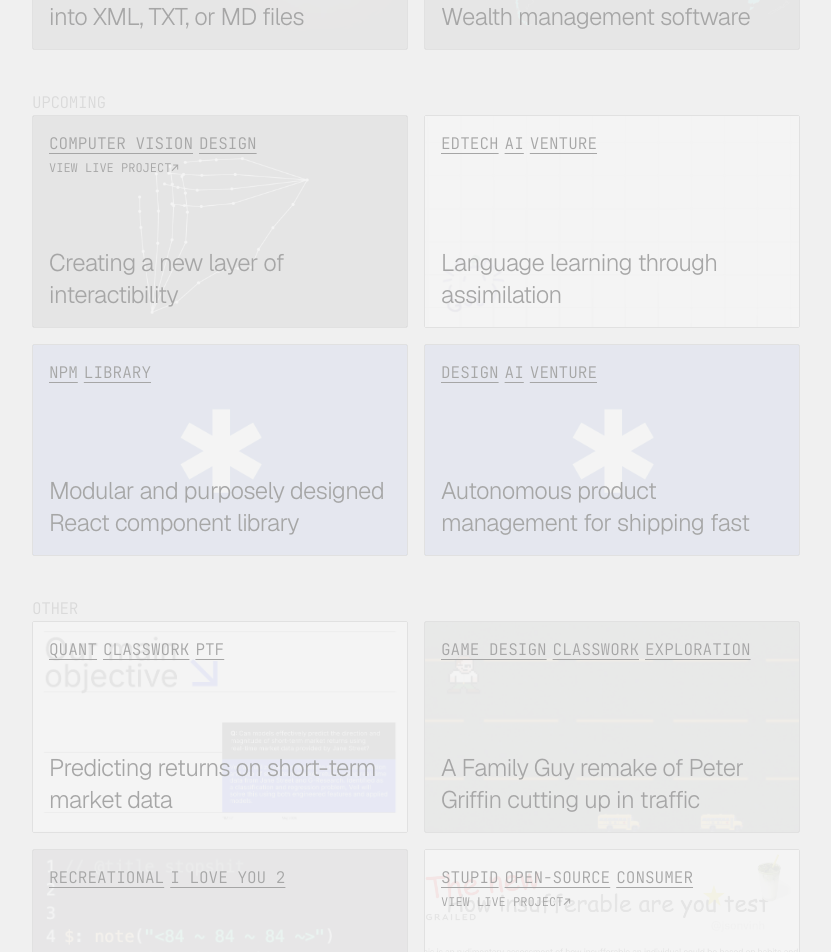
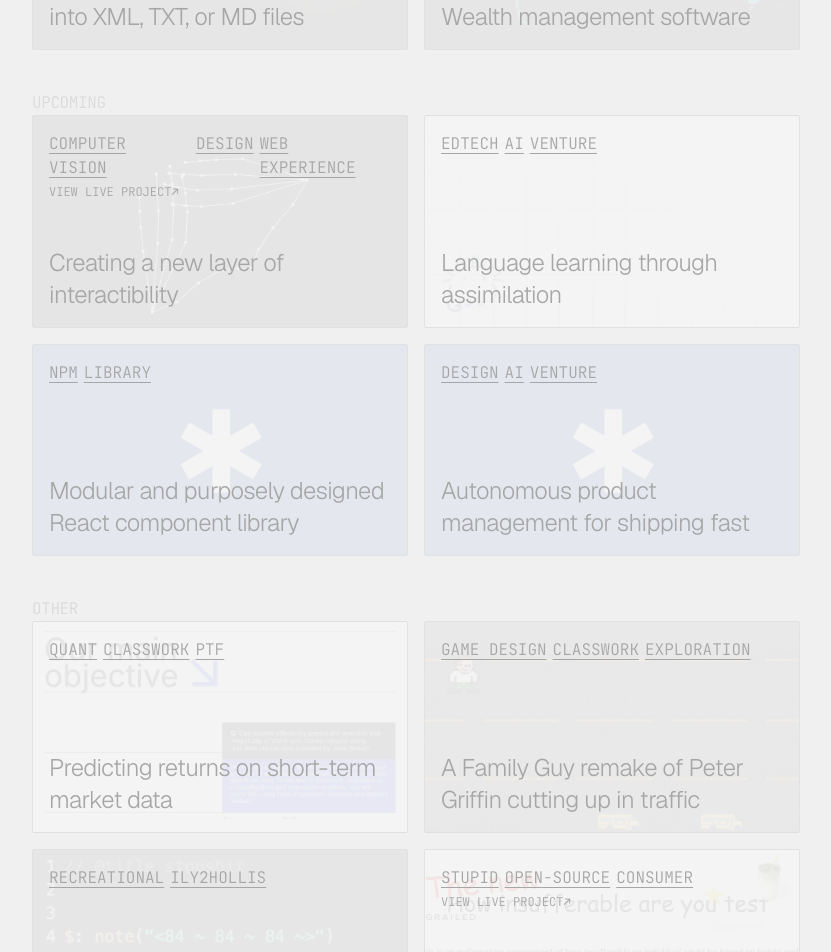
Before and after one commit to vznh/mole, a Next.js app: page / in a window 1280 px wide. Shown: the part 1140-2092 px from the top of the page, without its empty margins (224-1055 px from the left). Built offline with nearby package versions, Linux system fonts and the light colour scheme.

Commit message:
mod: content change

```diff
--- a/src/presets/work.ts
+++ b/src/presets/work.ts
@@ -85,7 +85,7 @@ export const upcoming: ProjectRowProps[] = [
   {
     key: 1,
     title: "Creating a new layer of interactibility",
-    categories: ["computer vision", "design"],
+    categories: ["computer vision", "design", "web experience"],
     url: "https://permanence.vercel.app",
     imgPaths: [
       "/images/projects/permanence/1.png"
@@ -144,7 +144,7 @@ export const other: ProjectRowProps[] = [
   {
     key: 3,
     title: "Remaking 2hollis unreleased beats with Strudel",
-    categories: ["recreational", "i love you 2"],
+    categories: ["recreational", "ily2hollis"],
     imgPaths: [
       "/images/projects/strudel/2hollis.png"
     ],
```
